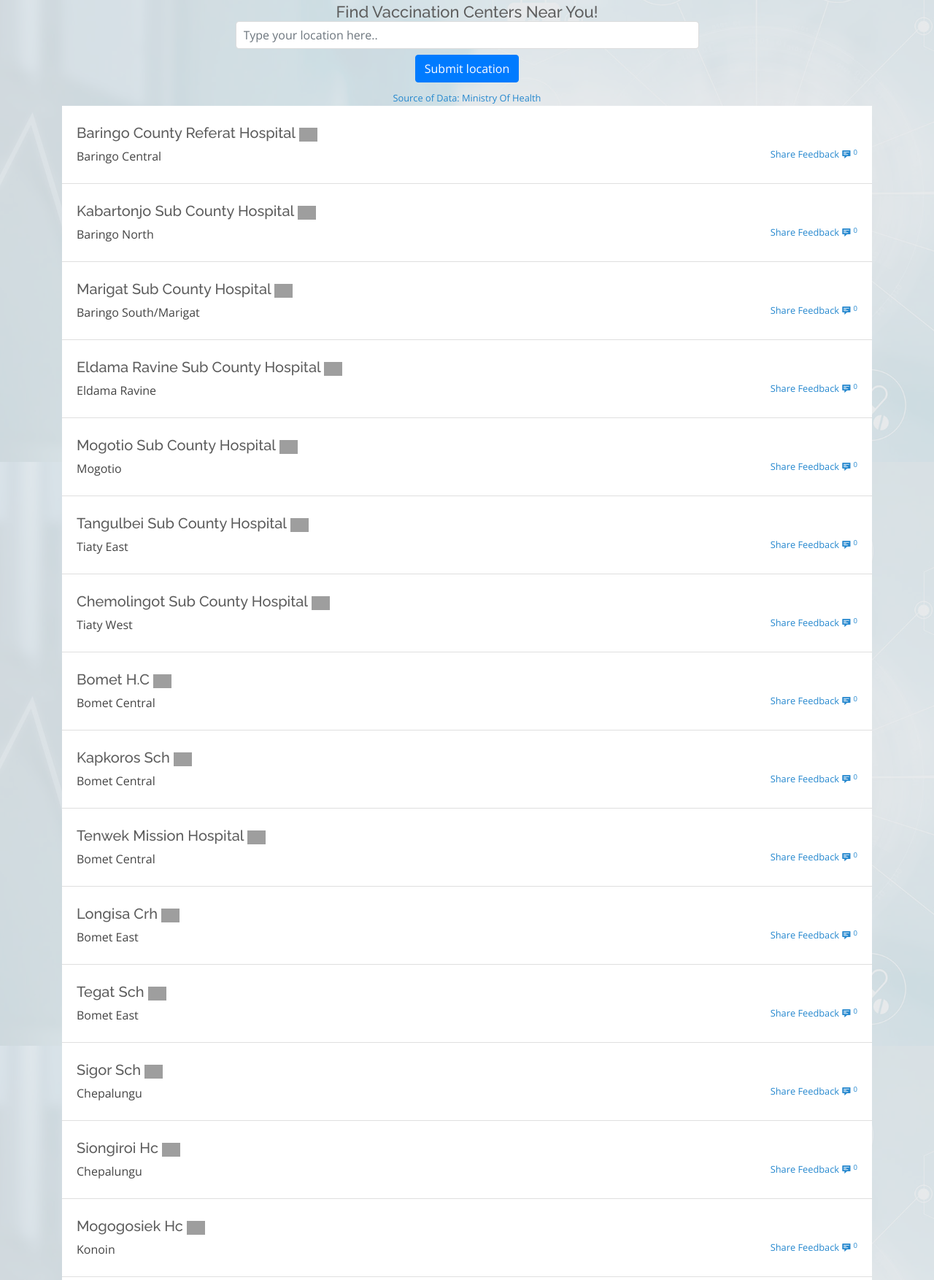
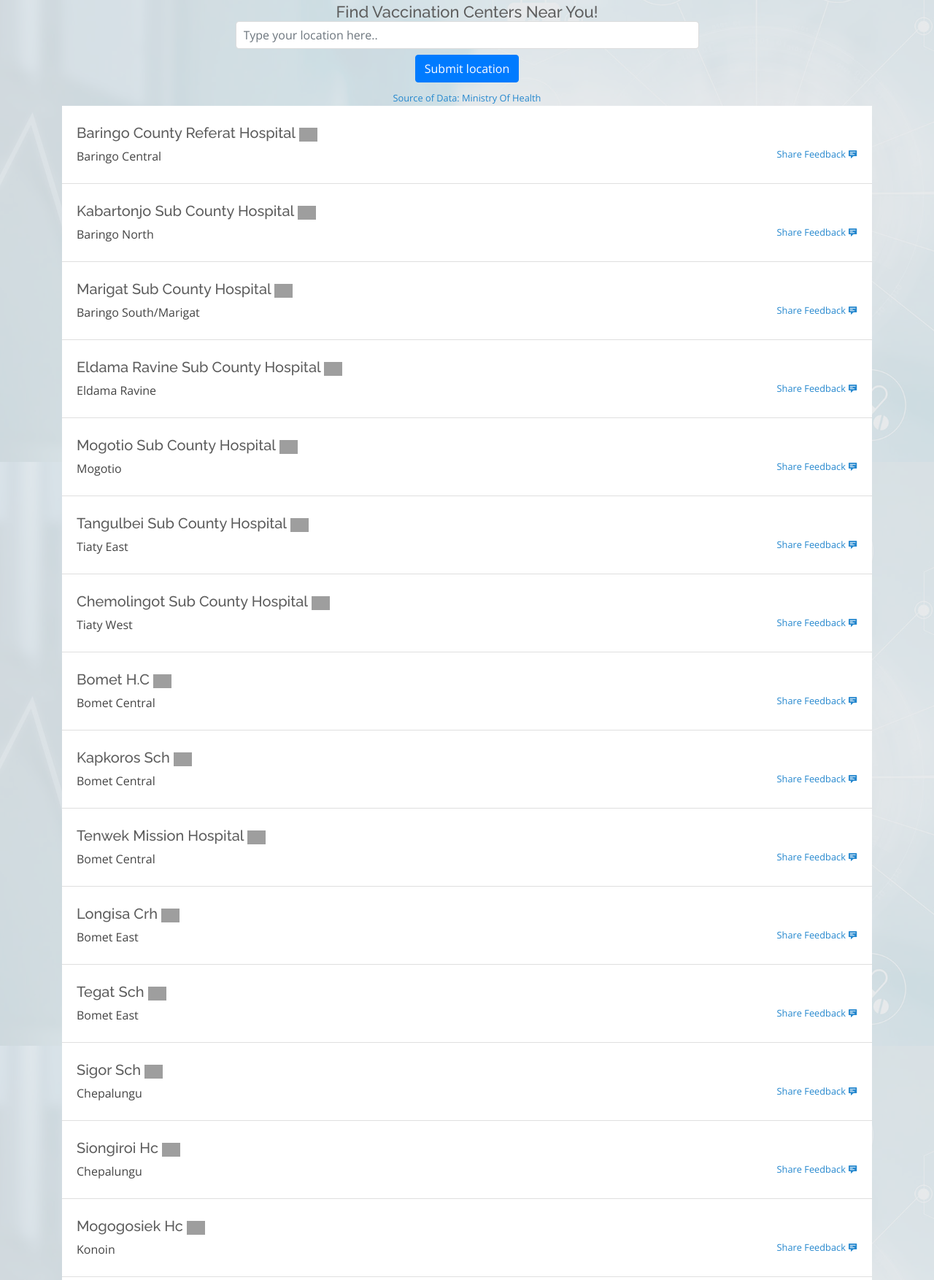
Before and after one commit to 501code/Covid19VaccinationCentersKenya, a Django app: template landingpage/templates/landingpage/locate.html in a window 1280 px wide. Shown: the part 167-1921 px from the top of the page at 73% size. Run offline with Django 3.2, Linux system fonts and the light colour scheme; the template is opened without the code that fills it: values that come from a table or form of the project are taken from there, others are empty; data comes from the database, SQL or seed files in the repository; some libraries are stand-ins or nearby versions; grey boxes are pictures that could not be loaded.

Commit message:
remove feedback count for now: won't be used

```diff
--- a/landingpage/templates/landingpage/partials/search.html
+++ b/landingpage/templates/landingpage/partials/search.html
@@ -29,7 +29,7 @@
                 <a class="float:right" href="http://www.google.com/maps/place/{{facility.location}}" target="_blank"><img src="https://cdn.icon-icons.com/icons2/2642/PNG/512/google_map_location_logo_icon_159350.png" width="25px"></i></a>
                 </h5>
                 {{ facility.sub_county }}
-                <a href="{% url 'feedback' facility.id %}"><span style="float:right; font-size: 0.8em">Share Feedback <i class="icofont-comment"></i> <sup>0</sup></span></a>
+                <a href="{% url 'feedback' facility.id %}"><span style="float:right; font-size: 0.8em">Share Feedback <i class="icofont-comment"></i></span></a>
             </li>
             {% endfor %}
         </ul>
```
